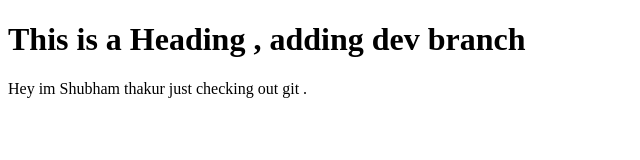
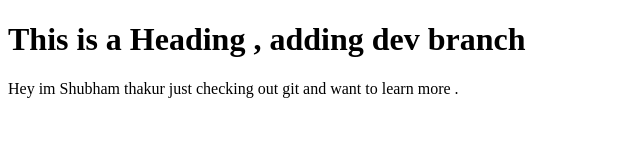
Before and after one commit to ShubhamThakurCloud/git-ops, a plain HTML site: page index.html in a window 1280 px wide. Shown: the whole page, without its empty margins (0-640 px from the left). Drawn offline with Linux system fonts and the light colour scheme.

Commit message:
so this is version 4 V4

```diff
--- a/index.html
+++ b/index.html
@@ -6,7 +6,7 @@
 <body>
 
 	<h1>This is a Heading ,  adding dev branch </h1>
-<p>Hey im Shubham thakur just checking out git .</p>
+<p>Hey im Shubham thakur just checking out git and want to learn more .</p>
 
 </body>
 </html>
```
